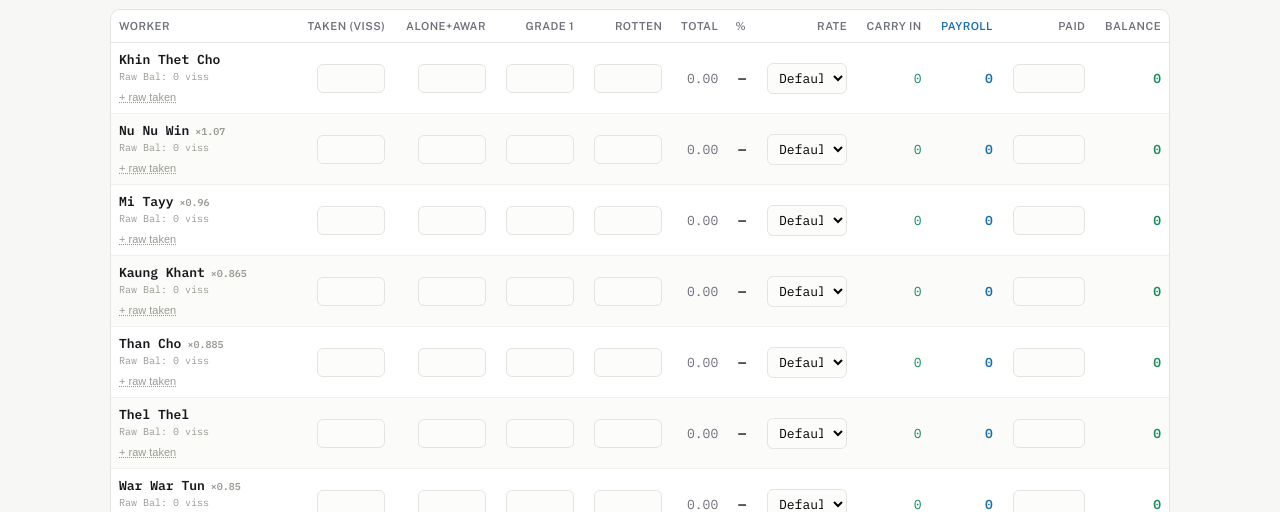
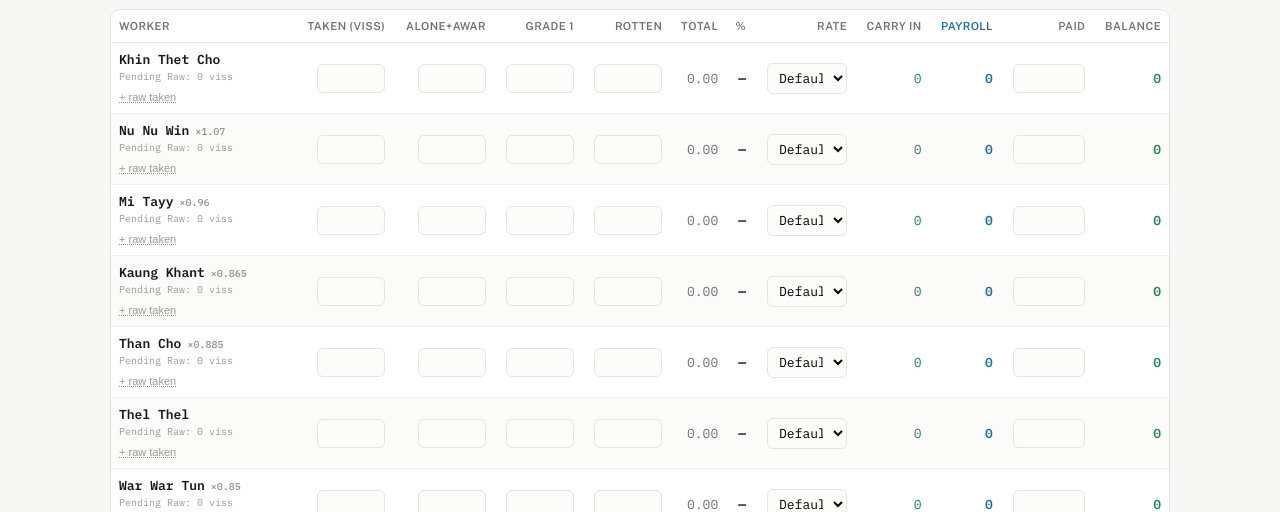
Before and after one commit to ghostmk7/MK-Cashew, a React (Vite) app: page / in a window 1280 px wide. Shown: the part 288-800 px from the top of the page. Built offline with nearby package versions, Linux system fonts and the light colour scheme.

Commit message:
Update raw taken logic to act as a pending note that clears after payout

```diff
--- a/src/components/Tables.jsx
+++ b/src/components/Tables.jsx
@@ -34,7 +34,7 @@ export function PeelerTable({ workers, computed, rates, onEdit }) {
                   <div style={{ display: "flex", flexDirection: "column", gap: 2 }}>
                     <div style={{ fontWeight: 600 }}>{w.name}{w.grade && <span style={ST.gradeTag}>×{w.grade}</span>}</div>
                     <div style={{ fontSize: 10, color: "#9A9A93", fontFamily: "'IBM Plex Mono', monospace" }}>
-                      Raw Bal: {r.rawCarryIn ? r.rawCarryIn.toFixed(2) : 0} viss
+                      Pending Raw: {r.rawCarryIn ? r.rawCarryIn.toFixed(2) : 0} viss
                     </div>
                     <RawTakenNote value={r.rawMaterialTaken ?? ""} onCommit={v => onEdit(w.id, "rawMaterialTaken", v, w.name)} />
                   </div>
@@ -290,7 +290,7 @@ export function MobileEditModal({ worker, section, day, rates, onClose, onEdit }
               <div style={ST.mobileModalMeta}>
                 Carry in: {fmt(row.carryOver)} · Payroll: {fmt(row.payrollAmount)} MMK
                 <div style={{ marginTop: 6, display: "flex", justifyContent: "space-between", alignItems: "center" }}>
-                  <span>Raw Bal: {row.rawCarryIn ? row.rawCarryIn.toFixed(2) : 0} viss</span>
+                  <span>Pending Raw: {row.rawCarryIn ? row.rawCarryIn.toFixed(2) : 0} viss</span>
                   <RawTakenNote value={row.rawMaterialTaken ?? ""} onCommit={v => onEdit("rawMaterialTaken", v)} />
                 </div>
               </div>
--- a/src/utils/calculations.js
+++ b/src/utils/calculations.js
@@ -75,8 +75,8 @@ export function computeAll(rawDays, workers, settings) {
 
         const rawCarryIn = workerRawBalances[id] || 0;
         const taken = parseFloat(raw.rawMaterialTaken) || 0;
-        const processed = parseFloat(raw.amountTaken) || 0;
-        const rawChangeForNextDay = rawCarryIn + taken - processed;
+        const isPaid = !isNaN(paid) && paid > 0;
+        const rawChangeForNextDay = (isPaid ? 0 : rawCarryIn) + taken;
 
         peelersComputed[id] = { ...raw, carryOver, ...calc, changeForNextDay, rawCarryIn, rawChangeForNextDay };
         workerBalances[id] = changeForNextDay;
```
